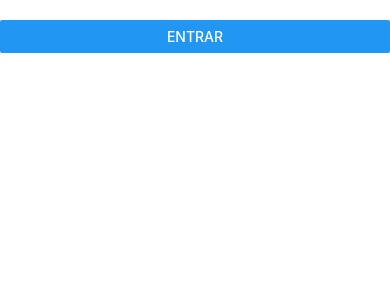
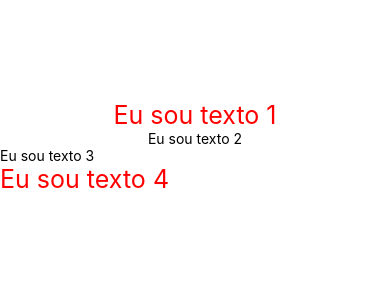
Before and after one commit to leoniceruvienski/Curso-React-Native, a React Native app in the folder meuApp/: screen / in a window 390 px wide. Shown: the top 300 px of the page. Built offline with nearby package versions, Linux system fonts and the light colour scheme.

Commit message:
Adicionado Textos

```diff
--- a/meuApp/App.js
+++ b/meuApp/App.js
@@ -1,33 +1,34 @@
 import React, { Component} from 'react';
-import { Text, View, Button} from 'react-native';
+import { Text, View, StyleSheet } from 'react-native';
 
 class App extends Component{
-
-  constructor(props){
-    super(props);
-    this.state= {
-      nome: ''
-    };
-
-    this.entrar = this.entrar.bind(this);
-  }
-
-  entrar(nome){
-    this.setState({
-      nome: nome
-    })
-  }
 
   render(){
 
     return(
-      <View style={{ marginTop: 20}}>
-        <Button title="Entrar" onPress={ () => this.entrar('Leonice Ruvienski')}/>
-        <Text style={{fontSize: 25, color: 'red', textAlign: 'center'}}>{this.state.nome}</Text>
+      <View style={styles.area}>
+
+        <Text style={[styles.textoPrincipal, styles.alinhaTexto]}>Eu sou texto 1</Text>
+        <Text style={styles.alinhaTexto}>Eu sou texto 2</Text>
+        <Text>Eu sou texto 3</Text>
+        <Text style={styles.textoPrincipal}>Eu sou texto 4</Text>
 
       </View>
     );
   }
 }
 
+const styles = StyleSheet.create({
+  area:{
+    marginTop: 100
+  },
+  textoPrincipal:{
+    fontSize: 25,
+    color: '#FF0000'
+  },
+  alinhaTexto: {
+    textAlign: 'center'
+  }
+})
+
 export default App;
```
